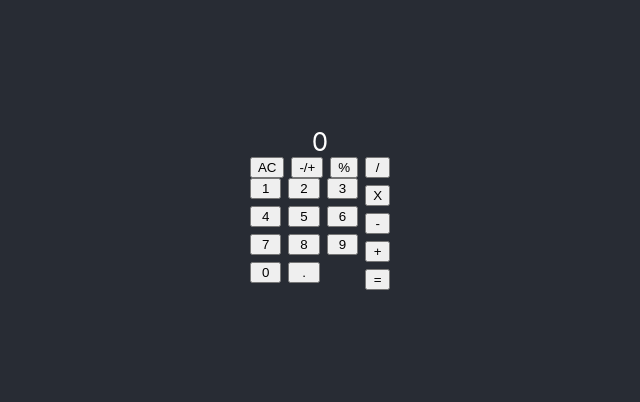
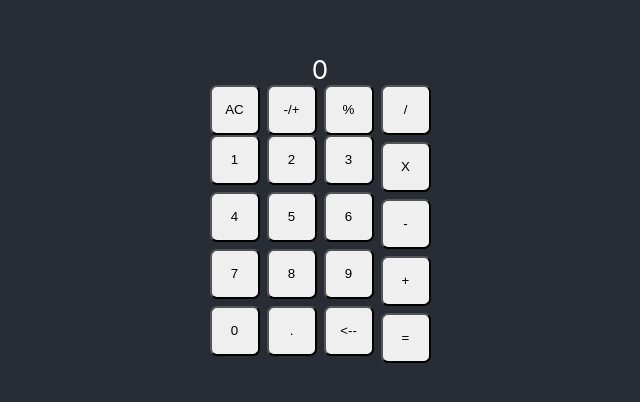
Before and after one commit to symkyn/calc, a React (Create React App) app: page / in a window 1280 px wide. Shown: the part 192-594 px from the top of the page, without its empty margins (320-960 px from the left). Built offline with nearby package versions, Linux system fonts and the light colour scheme.

Commit message:
add button styling

```diff
--- /dev/null
+++ b/src/component/CalcButton.css
@@ -0,0 +1,5 @@
+.button {
+    width: 50px;
+    height: 50px;
+    border-radius: 7px;
+}
--- a/src/component/CalcButton.js
+++ b/src/component/CalcButton.js
@@ -1,7 +1,8 @@
 import React from 'react';
+import './CalcButton.css'
 
 const CalcButton = ({ children, ...rest}) => (
-    <button {...rest}>{children}</button>
+    <button className='button' {...rest}>{children}</button>
 )
 
 export default CalcButton;
--- a/src/component/Calculator.js
+++ b/src/component/Calculator.js
@@ -8,7 +8,7 @@ class Calculator extends Component {
         super()
 
         this.state={
-            answer: 0,
+            display: 0,
             history: [],
         }
 
@@ -16,30 +16,32 @@ class Calculator extends Component {
         this.addDecimal = this.addDecimal.bind(this);
         this.clear = this.clear.bind(this);
         this.clearAll = this.clearAll.bind(this);
+        this.backSpace = this.backSpace.bind(this);
     }
 
     addNumber(num) {
-        if(this.state.answer === 0) {
+        if(this.state.display === 0) {
             this.setState({
-                answer: num
+                display: num
             })
         } else {
-            var newNumber = Number(this.state.answer.toString() + num.toString());
+            var newNumber = Number(this.state.display.toString() + num.toString());
             this.setState({
-                answer: newNumber
+                display: newNumber
             })
         }
     }
 
     addDecimal() {
+        if(this.state.display % 1 === 0)
         this.setState({
-            answer: this.state.answer.toString() + '.'
+            display: this.state.display.toString() + '.'
         })
     }
 
     clear() {
         this.setState({
-            answer: 0
+            display: 0
         })
     }
 
@@ -49,17 +51,31 @@ class Calculator extends Component {
         })
     }
 
+    backSpace() {
+        var string = this.state.display.toString();
+        if (string.length > 1) {
+            var newString = string.substr(0, (string.length - 1))
+            this.setState({
+                display: Number(newString)
+            })
+        } else {
+            this.setState({
+                display: 0
+            })
+        }
+    }
+
     render() {
         return(
             <div className='calculator'>
                 <div className='display'>
-                    {this.state.answer}
+                    {this.state.display}
                 </div>
                 <div className='manipulate'>
                     <div classname='first'>
                         <div className='changers'>
                             {
-                                this.state.answer === 0 ?
+                                this.state.display === 0 ?
                                 <CalcButton onClick={this.clearAll}>AC</CalcButton>
                                 : <CalcButton onClick={this.clear}>C</CalcButton>
                             }
@@ -78,6 +94,7 @@ class Calculator extends Component {
                             <CalcButton onClick={() => this.addNumber(9)}>9</CalcButton>
                             <CalcButton onClick={() => this.addNumber(0)}>0</CalcButton>
                             <CalcButton onClick={() => this.addDecimal()}>.</CalcButton>
+                            <CalcButton onClick={() => this.backSpace()}>{'<--'}</CalcButton>
                         </div>
                     </div>
                     <div className='functions'>
```
